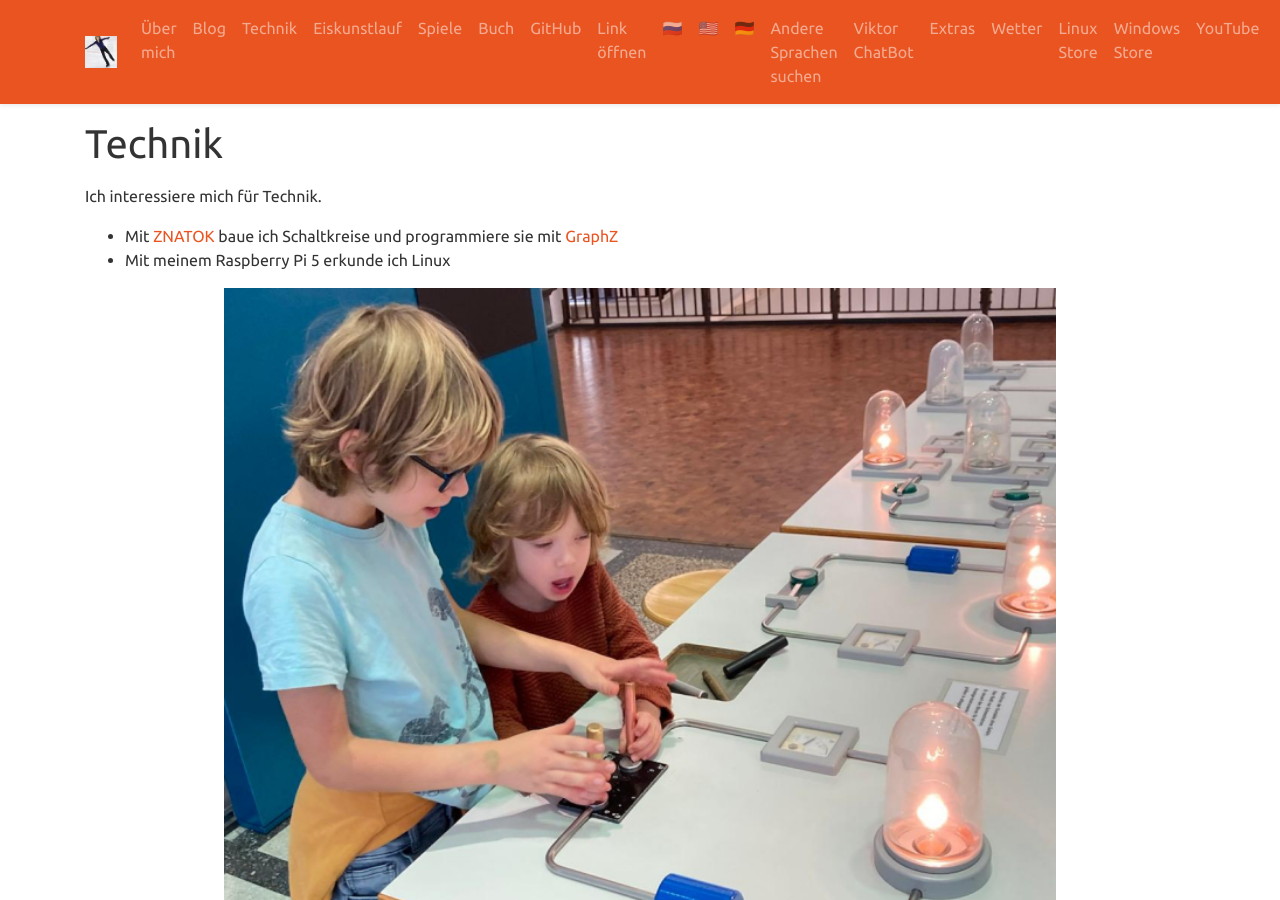
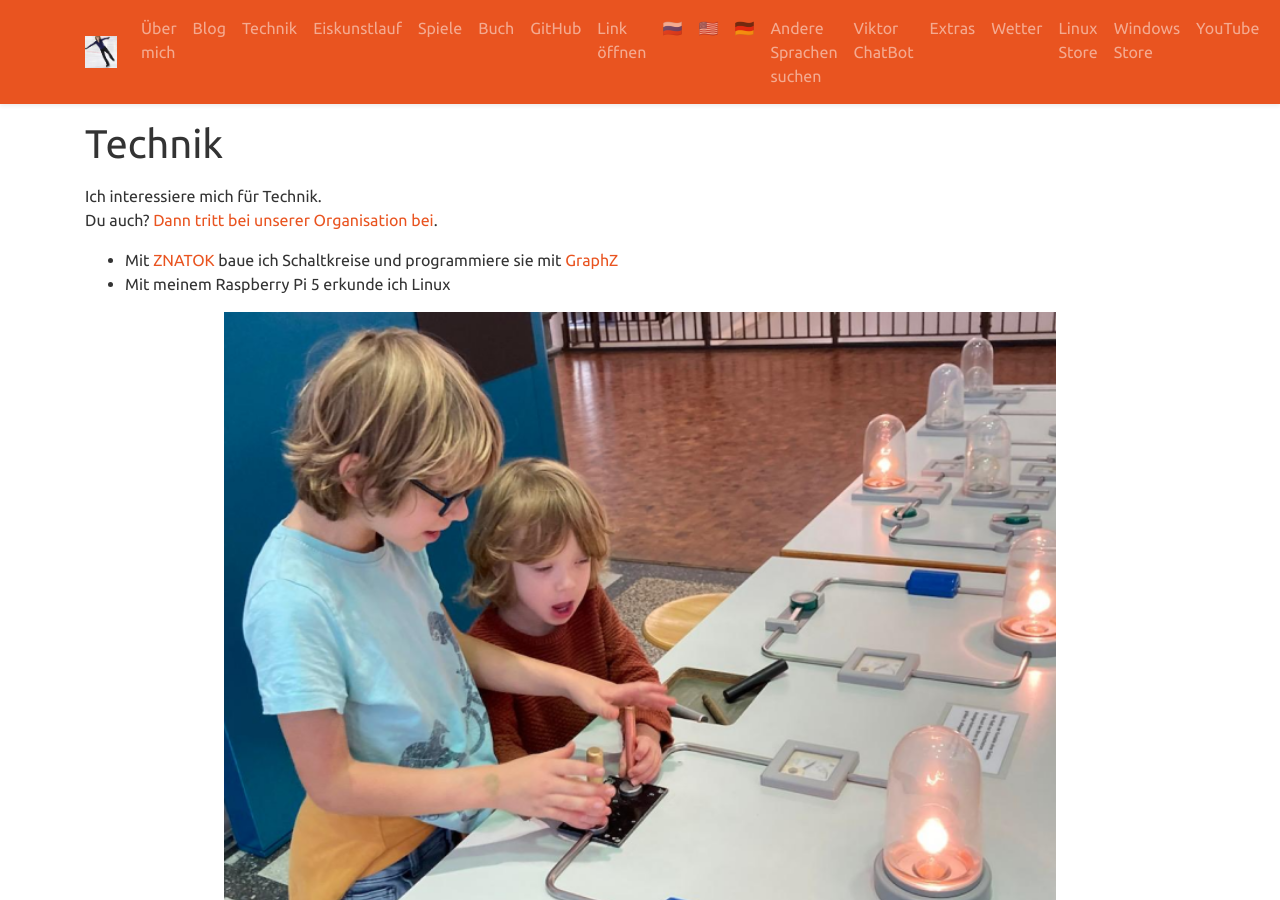
Before and after one commit to viktor-chiarcos/viktor-chiarcos.github.io, a Jekyll site: the page built from _pages/tech.md, in a window 1280 px wide and 900 px high. Built offline with Jekyll 4.4.1, drawn with Linux system fonts in a browser that asks for light colours.

Commit message:
Update tech.md

```diff
--- a/_pages/tech.md
+++ b/_pages/tech.md
@@ -4,7 +4,8 @@ title: "Technik"
 permalink: /tech/
 ---
 
-Ich interessiere mich für Technik.
+Ich interessiere mich für Technik.\
+Du auch? [Dann tritt bei unserer Organisation bei](/tech/organisation/).
 
 - Mit [ZNATOK](https://znatok.ru) baue ich Schaltkreise und programmiere sie mit [GraphZ](https://znatok.ru/files/arduino_mobile/Znatok-Arduino-Mobile-Graph-Z-Manual-Rus_1.pdf)
 - Mit meinem Raspberry Pi 5 erkunde ich Linux
```
